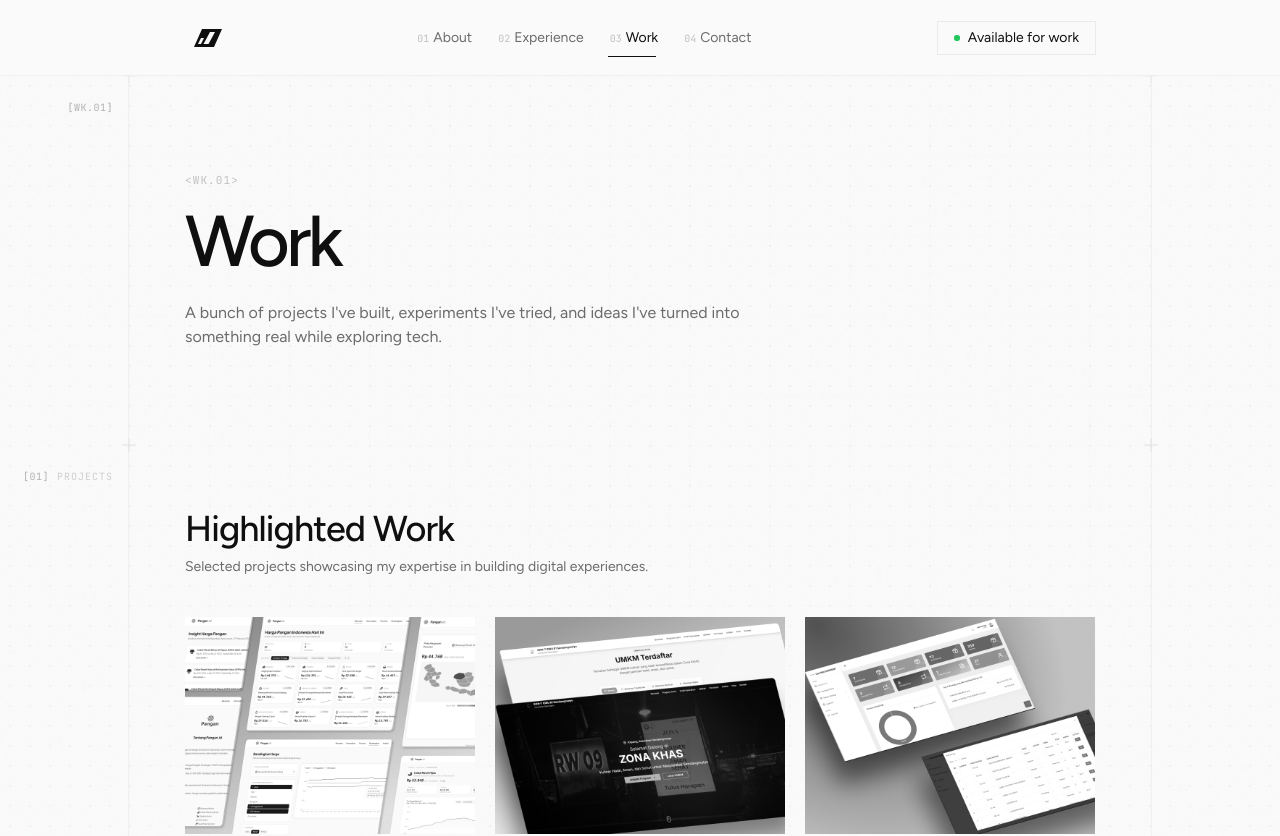
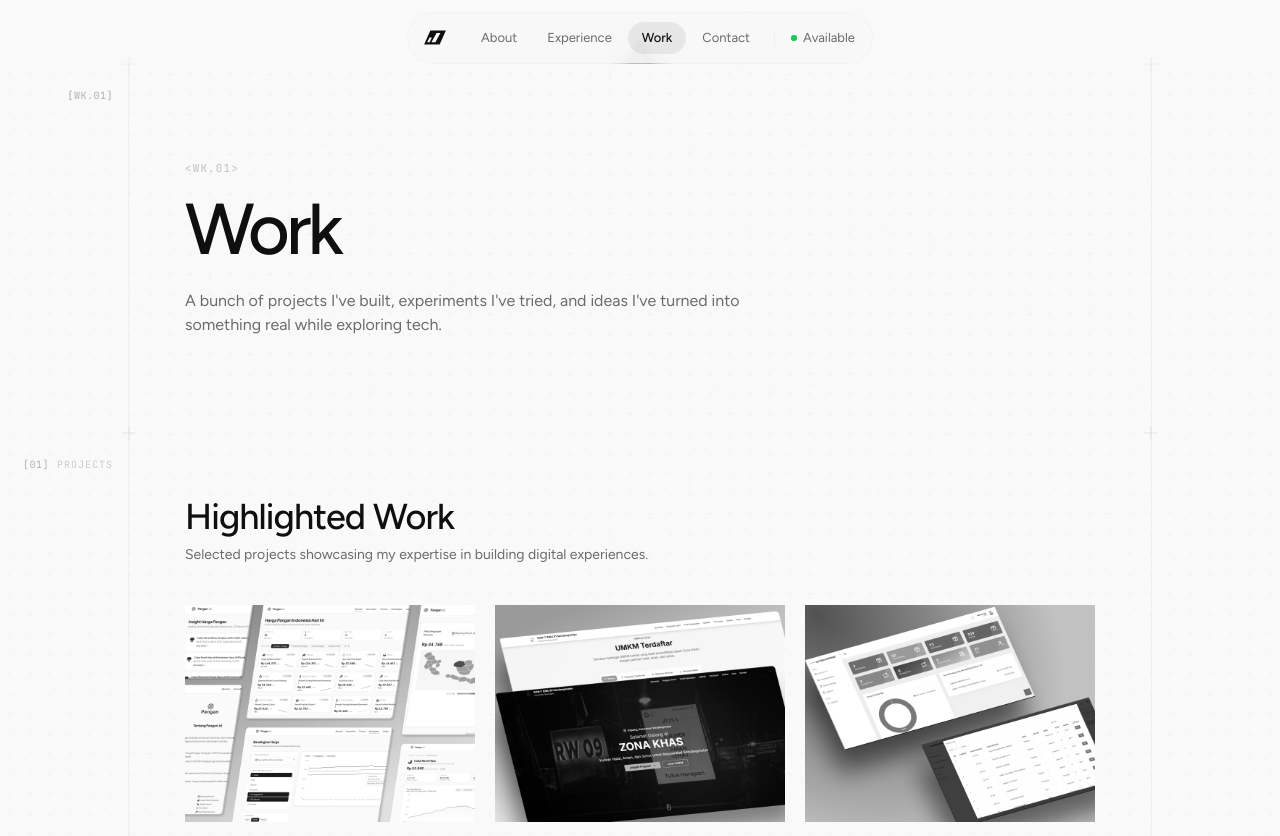
Before and after one commit to gnatnib/portfolio, a Next.js app: page /work in a window 1280 px wide. Shown: the top 836 px of the page. Built offline with nearby package versions, Linux system fonts and the light colour scheme.

Commit message:
updated navbar and work section

```diff
--- a/app/about/page.tsx
+++ b/app/about/page.tsx
@@ -245,7 +245,7 @@ export default function AboutPage() {
 
       <Section sectionNumber="AB.04" label="Certs">
         <div className="py-12 sm:py-16 px-4 sm:px-6">
-          <div className="sticky top-[64px] sm:top-[76px] z-20 bg-background/90 backdrop-blur-sm py-4 -mx-4 px-4 sm:-mx-6 sm:px-6 border-b border-border/20">
+          <div className="sticky top-16 z-20 bg-background/90 backdrop-blur-sm py-4 -mx-4 px-4 sm:-mx-6 sm:px-6 border-b border-border/20">
             <span className="font-mono-accent text-[11px] text-muted-foreground/40 tracking-widest block mb-2">
               CERTIFICATIONS
             </span>
--- a/app/globals.css
+++ b/app/globals.css
@@ -147,6 +147,32 @@ html {
   width: 1px; height: 16px;
 }
 
+/* ========== NAV GRADIENT BORDER ========== */
+@property --gradient-angle {
+  syntax: "<angle>";
+  initial-value: 0deg;
+  inherits: false;
+}
+
+@keyframes gradient-rotate {
+  0% { --gradient-angle: 0deg; }
+  100% { --gradient-angle: 360deg; }
+}
+
+.nav-gradient-border {
+  background: conic-gradient(
+    from var(--gradient-angle),
+    hsl(var(--border) / 0.25),
+    hsl(var(--border) / 0.25) 20%,
+    hsl(0 0% 55% / 0.6) 30%,
+    hsl(0 0% 70% / 0.8) 35%,
+    hsl(0 0% 55% / 0.6) 40%,
+    hsl(var(--border) / 0.25) 50%,
+    hsl(var(--border) / 0.25)
+  );
+  animation: gradient-rotate 5s linear infinite;
+}
+
 /* ========== MARQUEE ========== */
 @keyframes marquee-left {
   0% { transform: translateX(0); }
--- a/app/layout.tsx
+++ b/app/layout.tsx
@@ -37,7 +37,7 @@ export default function RootLayout({
         <CursorGlow />
         <Header />
         {/* Header spacer */}
-        <div className="h-[64px] sm:h-[76px]" />
+        <div className="h-16" />
         <main className="flex-1 blueprint-grid">{children}</main>
         <Footer />
       </body>
--- a/app/work/page.tsx
+++ b/app/work/page.tsx
@@ -1,8 +1,9 @@
 "use client";
 
-import { useState } from "react";
+import { useState, useEffect, useRef } from "react";
 import Image from "next/image";
 import Link from "next/link";
+import { useSearchParams } from "next/navigation";
 import HeroSection from "@/components/HeroSection";
 import HighlightedWork from "@/components/HighlightedWork";
 import { Section } from "@/components/Section";
@@ -119,10 +120,43 @@ const allProjects = [
   },
 ];
 
+const slugify = (text: string) => text.toLowerCase().replace(/\s+/g, "-");
+
 export default function WorkPage() {
+  const searchParams = useSearchParams();
   const [expandedItem, setExpandedItem] = useState<string | null>(null);
   const [hoveredProject, setHoveredProject] = useState<string | null>(null);
   const [enlargedImage, setEnlargedImage] = useState<{ src: string; title: string } | null>(null);
+  const didAutoExpand = useRef(false);
+
+  useEffect(() => {
+    if (didAutoExpand.current) return;
+    const projectSlug = searchParams.get("project");
+    if (projectSlug) {
+      const project = allProjects.find((p) => slugify(p.title) === projectSlug);
+      if (project) {
+        didAutoExpand.current = true;
+        setExpandedItem(project.title);
+        setTimeout(() => {
+          document.getElementById(`project-${projectSlug}`)?.scrollIntoView({
+            behavior: "smooth",
+            block: "start",
+          });
+        }, 450);
+      }
+    }
+  }, [searchParams]);
+
+  const handleHighlightClick = (title: string) => {
+    const slug = slugify(title);
+    setExpandedItem(title);
+    setTimeout(() => {
+      document.getElementById(`project-${slug}`)?.scrollIntoView({
+        behavior: "smooth",
+        block: "start",
+      });
+    }, 100);
+  };
 
   const toggleItem = (title: string) => {
     setExpandedItem(expandedItem === title ? null : title);
@@ -144,7 +178,7 @@ export default function WorkPage() {
         description="A bunch of projects I've built, experiments I've tried, and ideas I've turned into something real while exploring tech."
       />
 
-      <HighlightedWork showLink={false} />
+      <HighlightedWork showLink={false} onProjectClick={handleHighlightClick} />
 
       <Section sectionNumber="WK.02" label="All Projects">
         <ViewAnimation
@@ -155,7 +189,7 @@ export default function WorkPage() {
         >
           <div className="divide-y divide-border/40">
             {allProjects.map((project) => (
-              <div key={project.title}>
+              <div key={project.title} id={`project-${slugify(project.title)}`} style={{ scrollMarginTop: "80px" }}>
                 <motion.button
                   onClick={() => toggleItem(project.title)}
                   className="w-full px-4 sm:px-6 py-5 flex items-center justify-between text-left hover:bg-muted/30 transition-colors"
--- a/components/DotMatrixLogo.tsx
+++ b/components/DotMatrixLogo.tsx
@@ -3,6 +3,7 @@
 import { useState, useCallback } from "react";
 import { usePathname } from "next/navigation";
 import Link from "next/link";
+import { motion } from "framer-motion";
 
 interface DotMatrixLogoProps {
   size?: number;
@@ -18,6 +19,8 @@ export default function DotMatrixLogo({ size = 48 }: DotMatrixLogoProps) {
 
   const svgW = size - 12;
   const svgH = (svgW * 226) / 360;
+  const expandedWidth = size + 100;
+  const showFilled = isLanding || isHovered;
 
   const LogoSvg = ({ color, cutout }: { color: string; cutout: string }) => (
     <svg
@@ -35,48 +38,53 @@ export default function DotMatrixLogo({ size = 48 }: DotMatrixLogoProps) {
 
   return (
     <Link href="/" className="relative z-50 block flex-shrink-0">
-      <div
+      <motion.div
         className="relative"
         onMouseEnter={handleMouseEnter}
         onMouseLeave={handleMouseLeave}
-        style={{ width: isHovered ? 170 : size, height: size, transition: "width 0.3s ease" }}
+        animate={{ width: isHovered ? expandedWidth : size }}
+        transition={{ type: "spring", stiffness: 500, damping: 32 }}
+        style={{ height: size }}
       >
-        {/* Background box */}
-        <div
-          className="absolute inset-0 rounded-sm transition-colors duration-200"
-          style={{
-            backgroundColor: (isLanding || isHovered) ? "hsl(var(--foreground))" : "transparent",
+        <motion.div
+          className="absolute inset-0 rounded-xl"
+          animate={{
+            backgroundColor: showFilled
+              ? "hsl(var(--foreground))"
+              : "hsla(0, 0%, 0%, 0)",
           }}
+          transition={{ duration: 0.2 }}
         />
 
-        {/* Logo — always in the left slot */}
         <div
           className="absolute top-0 left-0 flex items-center justify-center"
           style={{ width: size, height: size }}
         >
           <LogoSvg
-            color={(isLanding || isHovered) ? "white" : "hsl(var(--foreground))"}
-            cutout={(isLanding || isHovered) ? "hsl(var(--foreground))" : "hsl(var(--background))"}
+            color={showFilled ? "white" : "hsl(var(--foreground))"}
+            cutout={showFilled ? "hsl(var(--foreground))" : "hsl(var(--background))"}
           />
         </div>
 
-        {/* Name text — slides in from behind logo */}
-        <div
+        <motion.div
           className="absolute top-0 right-0 flex flex-col justify-center overflow-hidden h-full pr-3"
-          style={{
-            width: isHovered ? 170 - size : 0,
+          animate={{
+            width: isHovered ? expandedWidth - size : 0,
             opacity: isHovered ? 1 : 0,
-            transition: "width 0.3s ease, opacity 0.2s ease 0.1s",
+          }}
+          transition={{
+            width: { type: "spring", stiffness: 500, damping: 32 },
+            opacity: { duration: 0.15, delay: isHovered ? 0.06 : 0 },
           }}
         >
-          <span className="text-background text-xs font-semibold whitespace-nowrap">
+          <span className="text-background text-[11px] font-semibold whitespace-nowrap leading-tight">
             Bintang
           </span>
-          <span className="text-background/60 text-[10px] font-medium whitespace-nowrap">
+          <span className="text-background/50 text-[9px] font-medium whitespace-nowrap leading-tight">
             Syafrian
           </span>
-        </div>
-      </div>
+        </motion.div>
+      </motion.div>
     </Link>
   );
 }
--- a/components/Header.tsx
+++ b/components/Header.tsx
@@ -2,108 +2,110 @@
 
 import Link from "next/link";
 import { usePathname } from "next/navigation";
-import { useState, useRef, useEffect } from "react";
+import { useState, useRef, useCallback } from "react";
 import { motion, AnimatePresence } from "framer-motion";
 import DotMatrixLogo from "@/components/DotMatrixLogo";
 
 const navItems = [
-  { name: "About", href: "/about", num: "01" },
-  { name: "Experience", href: "/experience", num: "02" },
-  { name: "Work", href: "/work", num: "03" },
-  // { name: "Gallery", href: "/gallery", num: "04" },
-  { name: "Contact", href: "/contact", num: "04" },
+  { name: "About", href: "/about" },
+  { name: "Experience", href: "/experience" },
+  { name: "Work", href: "/work" },
+  { name: "Contact", href: "/contact" },
 ];
 
 export default function Header() {
   const pathname = usePathname();
   const [isMobileMenuOpen, setIsMobileMenuOpen] = useState(false);
-  const [indicatorStyle, setIndicatorStyle] = useState({ left: 0, width: 0, opacity: 0 });
-  const navRef = useRef<HTMLDivElement>(null);
-  const itemRefs = useRef<Map<string, HTMLAnchorElement>>(new Map());
+  const [mousePos, setMousePos] = useState({ x: 0, y: 0 });
+  const [isNavHovered, setIsNavHovered] = useState(false);
+  const navRef = useRef<HTMLElement>(null);
 
-  // Check if current pathname matches any nav item
-  const isNavItemActive = navItems.some(item => item.href === pathname);
-
-  // Update indicator position when pathname changes
-  useEffect(() => {
-    const activeItem = itemRefs.current.get(pathname);
-    if (activeItem && navRef.current && isNavItemActive) {
-      const navRect = navRef.current.getBoundingClientRect();
-      const itemRect = activeItem.getBoundingClientRect();
-      setIndicatorStyle({
-        left: itemRect.left - navRect.left + 12, // +12 for the px-3 padding
-        width: itemRect.width - 24, // -24 for both sides padding
-        opacity: 1,
-      });
-    } else {
-      // Hide indicator when no nav item is active (e.g., on home page)
-      setIndicatorStyle(prev => ({ ...prev, opacity: 0 }));
-    }
-  }, [pathname, isNavItemActive]);
+  const handleMouseMove = useCallback((e: React.MouseEvent) => {
+    if (!navRef.current) return;
+    const rect = navRef.current.getBoundingClientRect();
+    setMousePos({ x: e.clientX - rect.left, y: e.clientY - rect.top });
+  }, []);
 
   return (
-    <header className="fixed top-0 left-0 right-0 z-50">
-      {/* Frosted glass bg */}
-      <div className="absolute inset-0 bg-background/80 backdrop-blur-md border-b border-border/40" />
+    <header className="fixed top-0 left-0 right-0 z-50 pointer-events-none">
+      <div className="flex justify-center px-4 sm:px-6 pt-3 relative z-50">
+        <motion.nav
+          ref={navRef}
+          className="pointer-events-auto relative w-full sm:w-auto flex items-center h-[52px] rounded-full overflow-hidden"
+          initial={{ y: -20, opacity: 0, scale: 0.97 }}
+          animate={{ y: 0, opacity: 1, scale: 1 }}
+          transition={{ duration: 0.6, ease: [0.23, 1, 0.32, 1] }}
+          onMouseMove={handleMouseMove}
+          onMouseEnter={() => setIsNavHovered(true)}
+          onMouseLeave={() => setIsNavHovered(false)}
+        >
+          {/* Animated gradient border */}
+          <div className="absolute inset-0 rounded-full nav-gradient-border" />
 
-      <div className="relative container mx-auto max-w-5xl">
-        <nav className="flex items-center justify-between h-[64px] sm:h-[76px] px-4 sm:px-6">
-          {/* Logo */}
-          <DotMatrixLogo size={48} />
+          {/* Glass background */}
+          <div className="absolute inset-[1px] rounded-full bg-background/75 backdrop-blur-2xl" />
 
-          {/* Desktop Navigation — numbered items */}
-          <div ref={navRef} className="hidden sm:flex items-center gap-0.5 relative">
+          {/* Mouse spotlight glow */}
+          <div
+            className="absolute pointer-events-none transition-opacity duration-300 z-[2]"
+            style={{
+              left: mousePos.x - 75,
+              top: mousePos.y - 75,
+              width: 150,
+              height: 150,
+              background: "radial-gradient(circle, hsl(var(--foreground) / 0.04), transparent 70%)",
+              opacity: isNavHovered ? 1 : 0,
+            }}
+          />
+
+          {/* Content */}
+          <div className="relative z-10 flex items-center w-full px-1.5 sm:px-2">
+            <DotMatrixLogo size={40} />
+
+            {/* Desktop Navigation */}
+            <div className="hidden sm:flex items-center gap-0.5 ml-3 mr-1">
               {navItems.map((item) => {
                 const isActive = pathname === item.href;
                 return (
                   <Link
                     key={item.name}
                     href={item.href}
-                  ref={(el) => {
-                    if (el) itemRefs.current.set(item.href, el);
-                  }}
-                  className={`relative px-3 py-2 text-sm transition-colors duration-200 group ${
+                    className={`relative px-3.5 py-1.5 text-[13px] rounded-full transition-colors duration-200 ${
                       isActive
-                      ? "text-foreground"
+                        ? "text-foreground font-medium"
                         : "text-muted-foreground hover:text-foreground"
                     }`}
                   >
-                  <span className="font-mono-accent text-[10px] text-muted-foreground/40 mr-1 group-hover:text-muted-foreground/60 transition-colors">
-                    {item.num}
-                  </span>
-                  {item.name}
+                    {isActive && (
+                      <motion.div
+                        layoutId="nav-active"
+                        className="absolute inset-0 bg-foreground/[0.07] rounded-full"
+                        transition={{ type: "spring", stiffness: 400, damping: 28 }}
+                      />
+                    )}
+                    <span className="relative">{item.name}</span>
                   </Link>
                 );
               })}
-
-            {/* Active indicator bar - positioned absolutely within nav container */}
-            <motion.div
-              className="absolute bottom-0 h-px bg-foreground pointer-events-none"
-              initial={false}
-              animate={{
-                left: indicatorStyle.left,
-                width: indicatorStyle.width,
-                opacity: indicatorStyle.opacity,
-              }}
-              transition={{
-                type: "spring",
-                stiffness: 500,
-                damping: 30,
-              }}
-            />
             </div>
 
-          {/* CTA Button */}
+            {/* Separator */}
+            <div className="hidden sm:block h-4 w-px bg-border/40 mx-1.5" />
+
+            {/* Available for work */}
             <Link
               href="/contact"
-            className="hidden sm:flex items-center gap-2 px-4 py-1.5 text-sm border border-border/60 rounded-sm hover:bg-foreground hover:text-background hover:border-foreground transition-all duration-200"
+              className="hidden sm:flex items-center gap-1.5 px-2.5 py-1.5 text-[13px] text-muted-foreground hover:text-foreground transition-colors duration-200"
             >
               <span className="relative flex h-1.5 w-1.5">
                 <span className="animate-ping absolute inline-flex h-full w-full rounded-full bg-green-400 opacity-75" />
                 <span className="relative inline-flex rounded-full h-1.5 w-1.5 bg-green-500" />
               </span>
-            Available for work
+              Available
             </Link>
+
+            {/* Mobile spacer */}
+            <div className="sm:hidden flex-1" />
 
             {/* Mobile Menu Toggle */}
             <button
@@ -111,32 +113,34 @@ export default function Header() {
               className="sm:hidden p-2 relative z-50"
               aria-label="Toggle menu"
             >
-            <div className="w-5 flex flex-col gap-1">
+              <div className="w-[18px] flex flex-col gap-[5px]">
                 <motion.div
-                className="h-px bg-foreground origin-center"
-                animate={isMobileMenuOpen ? { rotate: 45, y: 2.5 } : { rotate: 0, y: 0 }}
+                  className="h-[1.5px] bg-foreground origin-center"
+                  animate={isMobileMenuOpen ? { rotate: 45, y: 3.25 } : { rotate: 0, y: 0 }}
                   transition={{ duration: 0.2 }}
                 />
                 <motion.div
-                className="h-px bg-foreground origin-center"
-                animate={isMobileMenuOpen ? { rotate: -45, y: -2.5 } : { rotate: 0, y: 0 }}
+                  className="h-[1.5px] bg-foreground origin-center"
+                  animate={isMobileMenuOpen ? { rotate: -45, y: -3.25 } : { rotate: 0, y: 0 }}
                   transition={{ duration: 0.2 }}
                 />
               </div>
             </button>
-        </nav>
+          </div>
+        </motion.nav>
+      </div>
 
-        {/* Mobile Menu — Full-screen overlay with staggered reveal */}
+      {/* Mobile Menu */}
       <AnimatePresence>
         {isMobileMenuOpen && (
           <motion.div
-              className="sm:hidden fixed inset-0 top-[64px] bg-background/98 backdrop-blur-lg z-40"
+            className="sm:hidden pointer-events-auto fixed inset-0 bg-background/95 backdrop-blur-xl z-40"
             initial={{ opacity: 0 }}
             animate={{ opacity: 1 }}
             exit={{ opacity: 0 }}
             transition={{ duration: 0.2 }}
           >
-              <div className="flex flex-col p-8 pt-12 gap-2">
+            <div className="flex flex-col p-8 pt-24 gap-2">
               {navItems.map((item, i) => (
                 <motion.div
                   key={item.name}
@@ -148,15 +152,12 @@ export default function Header() {
                   <Link
                     href={item.href}
                     onClick={() => setIsMobileMenuOpen(false)}
-                      className={`flex items-center gap-4 py-4 text-2xl font-medium transition-colors ${
+                    className={`block py-4 text-2xl font-medium transition-colors ${
                       pathname === item.href
                         ? "text-foreground"
                         : "text-muted-foreground/60"
                     }`}
                   >
-                      <span className="font-mono-accent text-xs text-muted-foreground/30 w-6">
-                        {item.num}
-                      </span>
                     {item.name}
                   </Link>
                 </motion.div>
@@ -165,7 +166,7 @@ export default function Header() {
               <motion.div
                 initial={{ opacity: 0 }}
                 animate={{ opacity: 1 }}
-                  transition={{ delay: 0.4 }}
+                transition={{ delay: 0.3 }}
                 className="mt-8 pt-6 border-t border-border/30"
               >
                 <Link
@@ -184,7 +185,6 @@ export default function Header() {
           </motion.div>
         )}
       </AnimatePresence>
-      </div>
     </header>
   );
 }
--- a/components/HighlightedWork.tsx
+++ b/components/HighlightedWork.tsx
@@ -5,32 +5,32 @@ import Link from "next/link";
 import { Section } from "@/components/Section";
 import ViewAnimation from "@/components/ViewAnimation";
 
+const slugify = (text: string) => text.toLowerCase().replace(/\s+/g, "-");
+
 const highlightedProjects = [
   {
     title: "Pangan.id",
     year: "2026",
     image: "/panganmockup.png",
-    href: "/work",
   },
   {
     title: "Sistem Informasi Zona KHAS Kelurahan Sendangmulyo",
     year: "2025",
     image: "/zonakhas.png",
-    href: "/work",
   },
   {
     title: "SiPP",
     year: "2025",
     image: "/project4.png",
-    href: "/work",
   },
 ];
 
 interface HighlightedWorkProps {
   showLink?: boolean;
+  onProjectClick?: (title: string) => void;
 }
 
-export default function HighlightedWork({ showLink = true }: HighlightedWorkProps) {
+export default function HighlightedWork({ showLink = true, onProjectClick }: HighlightedWorkProps) {
   return (
     <Section sectionNumber="01" label="Projects">
       <div className="py-12 sm:py-16 px-4 sm:px-6">
@@ -68,8 +68,9 @@ export default function HighlightedWork({ showLink = true }: HighlightedWorkProp
           viewport={{ once: true }}
           className="grid grid-cols-1 sm:grid-cols-3 gap-5"
         >
-          {highlightedProjects.map((project) => (
-            <Link key={project.title} href={project.href} className="group block">
+          {highlightedProjects.map((project) => {
+            const cardContent = (
+              <>
                 <div className="relative aspect-[4/3] overflow-hidden bg-muted rounded-sm mb-3">
                   <Image
                     src={project.image}
@@ -84,8 +85,31 @@ export default function HighlightedWork({ showLink = true }: HighlightedWorkProp
                   </h3>
                   <span className="text-sm text-muted-foreground">{project.year}</span>
                 </div>
+              </>
+            );
+
+            if (onProjectClick) {
+              return (
+                <div
+                  key={project.title}
+                  onClick={() => onProjectClick(project.title)}
+                  className="group block cursor-pointer"
+                >
+                  {cardContent}
+                </div>
+              );
+            }
+
+            return (
+              <Link
+                key={project.title}
+                href={`/work?project=${slugify(project.title)}`}
+                className="group block"
+              >
+                {cardContent}
               </Link>
-          ))}
+            );
+          })}
         </ViewAnimation>
       </div>
     </Section>
--- a/components/MobileMenu.tsx
+++ b/components/MobileMenu.tsx
@@ -35,7 +35,7 @@ const MobileMenu = ({
             animate={{ x: 0 }}
             exit={{ x: "100%" }}
             transition={{ type: "tween", ease: "easeInOut" }}
-            className="fixed top-[64px] inset-y-0 right-0 w-full bg-background/98 border-t border-border shadow-xl z-50 md:hidden"
+            className="fixed top-16 inset-y-0 right-0 w-full bg-background/98 border-t border-border shadow-xl z-50 md:hidden"
           >
             <div className="flex flex-col items-center justify-center h-full pb-20">
               {navigationItems.map((item) => (
```
Lines whose indentation alone changed are shown as unchanged.
